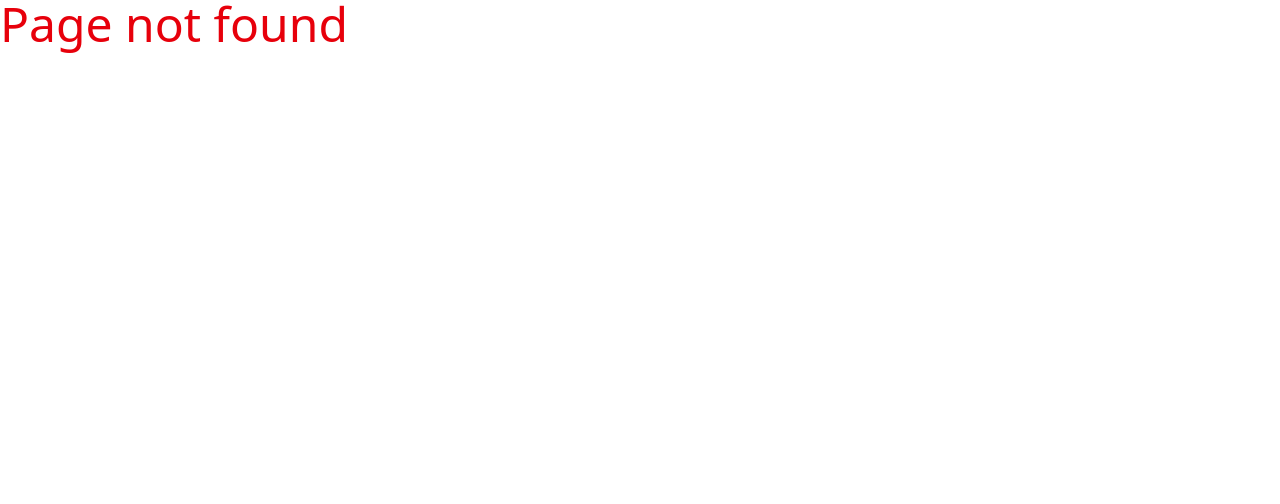
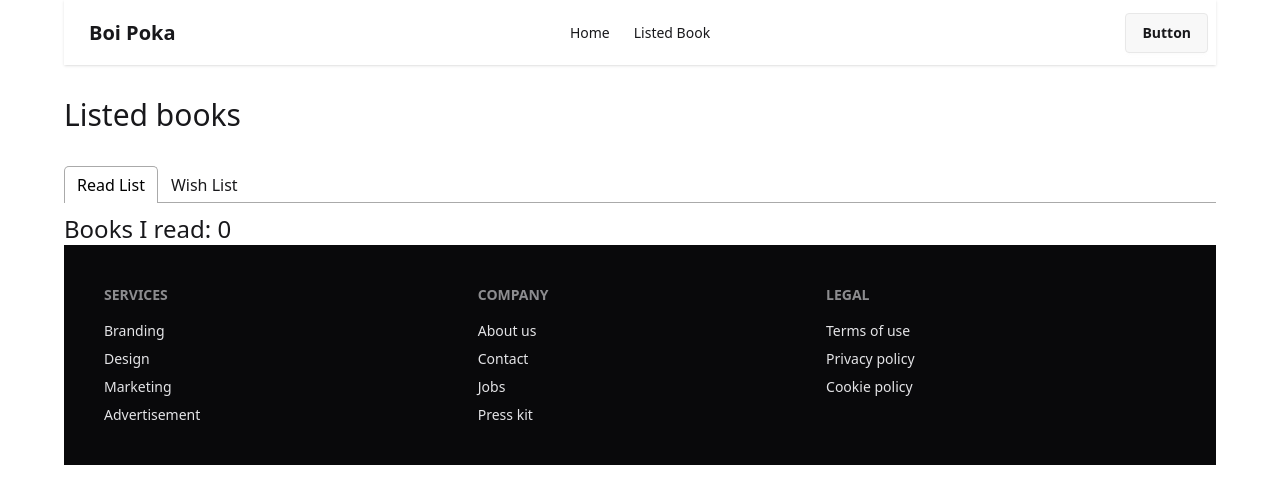
Before and after one commit to CoderTahmid/Boi-Poka-Book-Vibes, a React (Vite) app: page /listedBooks in a window 1280 px wide. Before the commit this address had no page. Shown: the top 504 px of the page. Built offline with nearby package versions, Linux system fonts and the light colour scheme.

Commit message:
showed marked as read books

```diff
--- a/package.json
+++ b/package.json
@@ -16,6 +16,7 @@
     "react": "^19.0.0",
     "react-dom": "^19.0.0",
     "react-router-dom": "^7.5.0",
+    "react-tabs": "^6.1.0",
     "sort-by": "^1.2.0",
     "tailwindcss": "^4.1.3"
   },
--- /dev/null
+++ b/src/components/ListedBooks/ListedBooks.jsx
@@ -0,0 +1,44 @@
+import { useEffect, useState } from 'react';
+import { useLoaderData } from 'react-router-dom';
+import { Tab, Tabs, TabList, TabPanel } from 'react-tabs';
+import 'react-tabs/style/react-tabs.css';
+import { getStoredReadlist } from '../../utility/addToDB';
+import Book from '../Book/Book';
+
+const ListedBooks = () => {
+    const [readList, setReadList] = useState([]);
+
+    const allBooks = useLoaderData();
+
+    useEffect( () => {
+        const storedReadList = getStoredReadlist();
+        const storedReadListInt = storedReadList.map(id => parseInt(id));
+
+        const readBookList = allBooks.filter(book => storedReadListInt.includes(book.bookId));
+        setReadList(readBookList);
+    }, []);
+
+    return (
+        <div>
+            <h3 className="text-3xl my-8">Listed books</h3>
+            <Tabs>
+                <TabList>
+                    <Tab>Read List</Tab>
+                    <Tab>Wish List</Tab>
+                </TabList>
+
+                <TabPanel>
+                    <h2 className='text-2xl'>Books I read: {readList.length}</h2>
+                    {
+                        readList.map(book => <Book key={book.bookId} book={book}></Book>)
+                    }
+                </TabPanel>
+                <TabPanel>
+                    <h2 className='text-2xl'>My wish list</h2>
+                </TabPanel>
+            </Tabs>
+        </div>
+    );
+};
+
+export default ListedBooks;
--- a/src/components/Navbar/Navbar.jsx
+++ b/src/components/Navbar/Navbar.jsx
@@ -4,7 +4,7 @@
 
     const links = <>
         <li><NavLink to={"/"}>Home</NavLink></li>
-        <li><NavLink>Item 3</NavLink></li>
+        <li><NavLink to={"/listedBooks"}>Listed Book</NavLink></li>
     </>;
 
     return (
--- a/src/main.jsx
+++ b/src/main.jsx
@@ -10,6 +10,7 @@
 import Home from './components/Home/Home';
 import Dashboard from './components/Dashboard/Dashboard';
 import BookDetail from './components/BookDetail/BookDetail';
+import ListedBooks from './components/ListedBooks/ListedBooks';
 
 const router = createBrowserRouter([
   {
@@ -27,6 +28,11 @@
         loader: () => fetch("/booksData.json")
       },
       {
+        path: "listedBooks",
+        element: <ListedBooks></ListedBooks>,
+        loader: () => fetch("/booksData.json")
+      },
+      {
         path: "dashboard",
         element: <Dashboard></Dashboard>
       }
--- a/src/utility/addToDb.js
+++ b/src/utility/addToDb.js
@@ -43,4 +43,4 @@
     };
 };
 
-export { addToStoredReadList, addToStoredWishList };
+export { addToStoredReadList, addToStoredWishList, getStoredReadlist };
```
Also changed, not shown: 1 other file (tests, documents, lock files or other folders).
